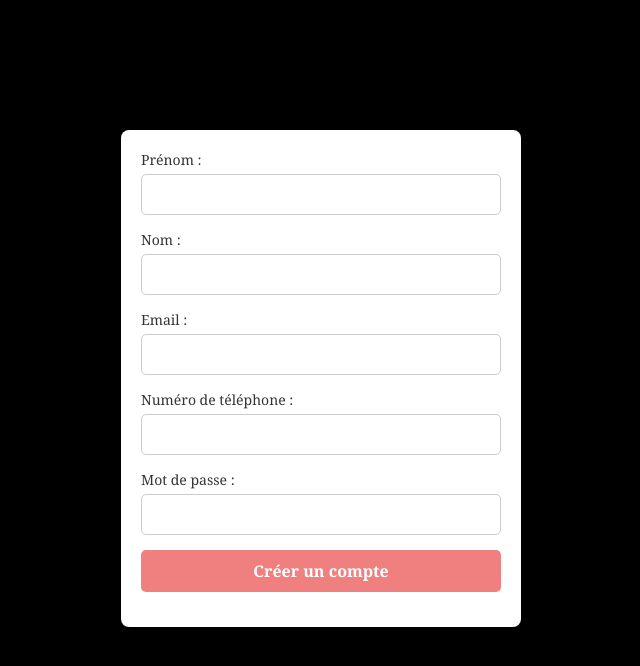
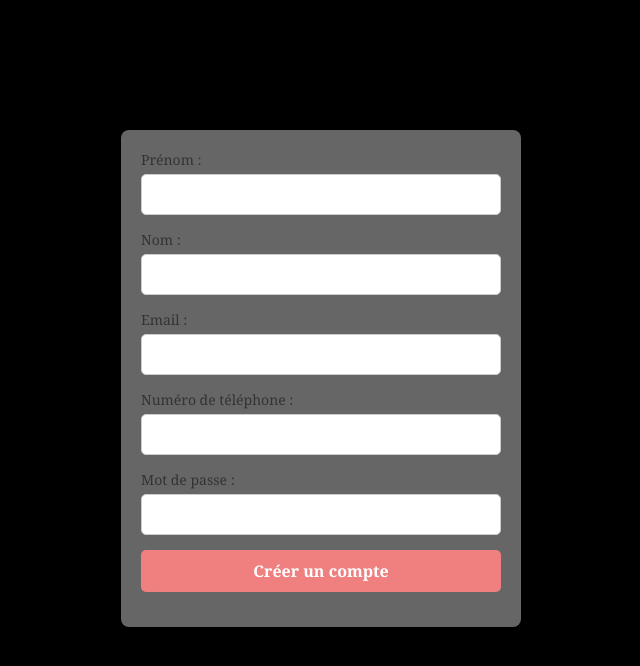
Before and after one commit to RobinChappalley/ProgServ2, a PHP site: page /creation.php in a window 1280 px wide. Shown: the part 52-718 px from the top of the page, without its empty margins (319-959 px from the left). Run offline with PHP 8.4, Linux system fonts and the light colour scheme.

Commit message:
Add dark mode

```diff
--- a/authen/style.css
+++ b/authen/style.css
@@ -20,7 +20,7 @@ body {
   width: 100%;
   max-width: 400px;
   padding: 20px;
-  background-color: #ffffff;
+  background-color: #666666;
   border-radius: 8px;
   box-shadow: 0 4px 8px rgba(0, 0, 0, 0.2);
 }
```
